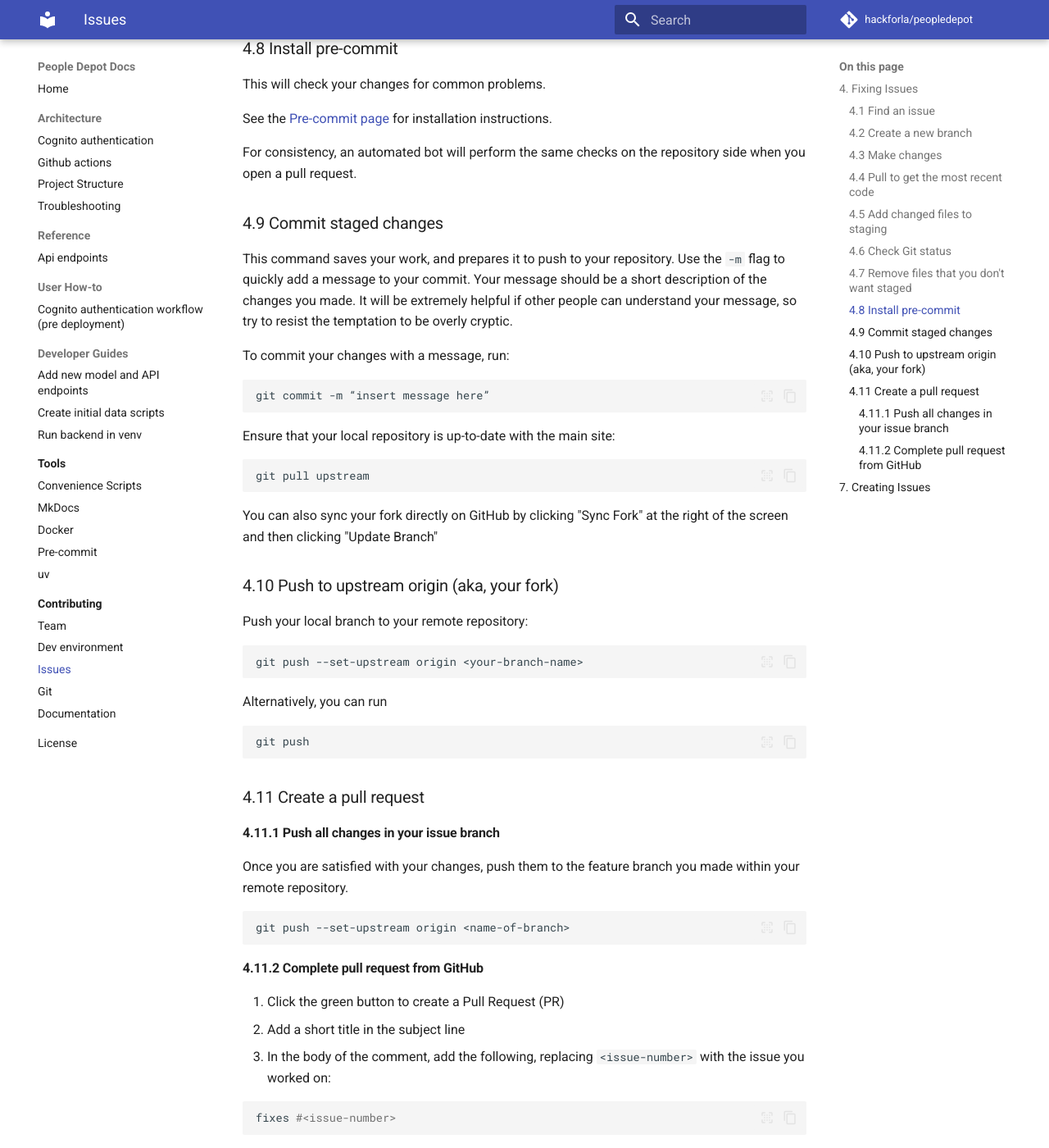
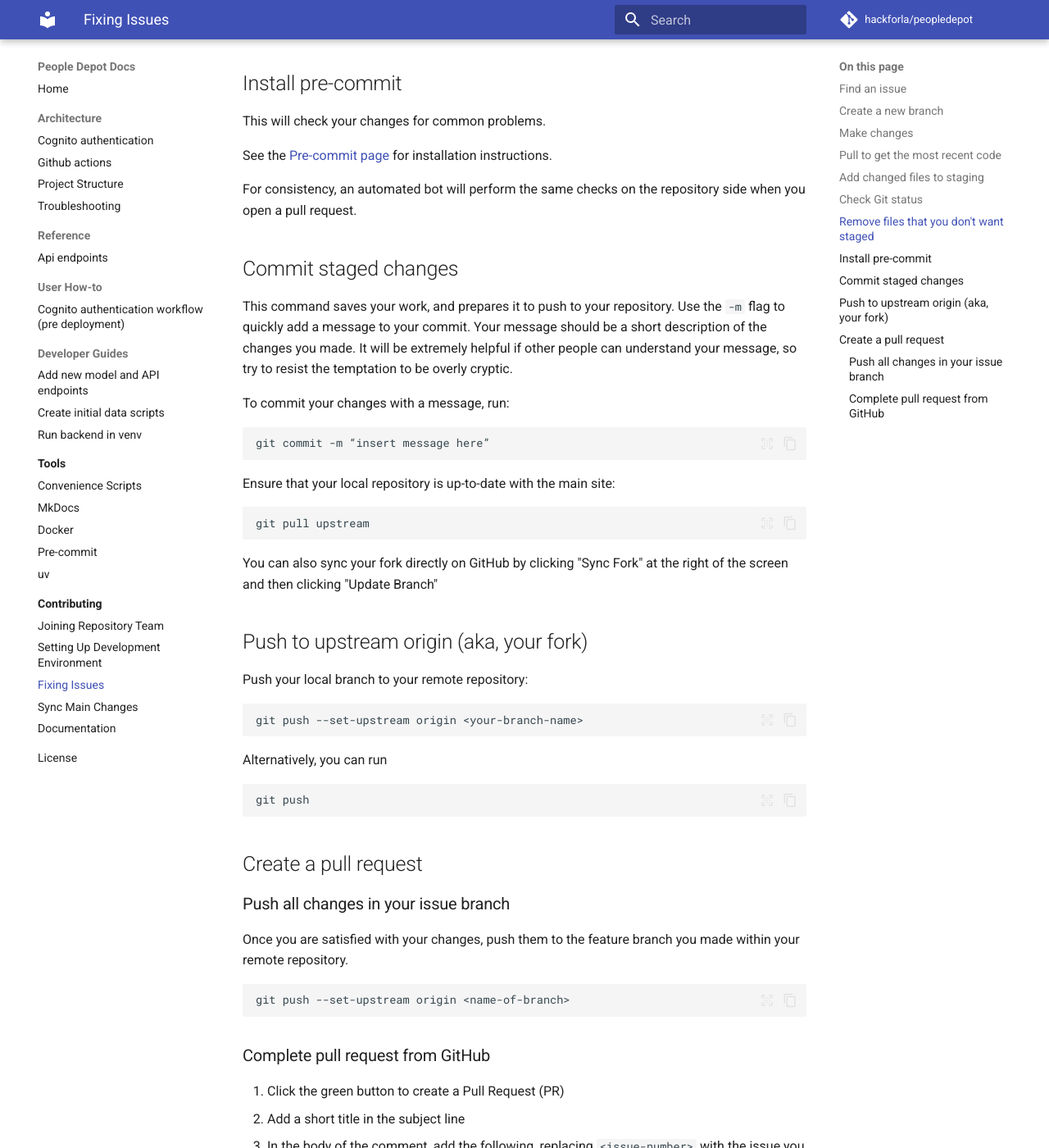
Before and after one commit to hackforla/peopledepot, an MkDocs documentation site: the page built from docs/contributing/issues.md, in a window 1280 px wide and 1400 px high, scrolled down 2357 px. Shown: the whole window at 82% size. Built offline with MkDocs 1.6.1 and Material for MkDocs 9.7.7, drawn with Linux system fonts in a browser that asks for light colours; comment, search, counter and statistics services are not loaded; some of the changed text lies outside the part shown.

Commit message:
remove all header numbering
These can be auto-generated if needed

````diff
--- a/docs/contributing/issues.md
+++ b/docs/contributing/issues.md
@@ -1,6 +1,6 @@
-## 4. Fixing Issues
+# Fixing Issues
 
-### 4.1 Find an issue
+## Find an issue
 
 Find an issue in Prioritized Backlog [here](https://github.com/hackforla/peopledepot/projects/1#column-16900748)
 
@@ -12,7 +12,7 @@
 
 If you don't have privileges, add a comment that you are working on the issue.
 
-### 4.2 Create a new branch
+## Create a new branch
 
 Once you have selected an issue to work on, create a branch for that issue.
 
@@ -42,11 +42,11 @@
 git checkout -b <new-branch-name>-15
 ```
 
-### 4.3 Make changes
+## Make changes
 
 Make changes to fix the issue.
 
-### 4.4 Pull to get the most recent code
+## Pull to get the most recent code
 
 You can probably skip this if you fix the issue on the same day that you pulled the code.
 
@@ -56,7 +56,7 @@
 
 !!! note "If you are using Visual studios code you can use the Git graphical user interface to stage your changes. For instructions check out the [Git GUI page in the website Wiki](<https://github.com/hackforla/website/wiki/How-to-Use-Git-GUI-(Graphical-user-Interface)-in-Visual-Studios-Code>)"
 
-### 4.5 Add changed files to staging
+## Add changed files to staging
 
 **Make sure you are on your issue branch (instead of `main`)**
 
@@ -78,7 +78,7 @@
 git add .
 ```
 
-### 4.6 Check Git status
+## Check Git status
 
 This command will list the files that have been staged with green text. These are the files that will be committed (saved) when you run the next command, `git commit`. Please be sure all your staged changes are relevant to the issue you are working on. If you accidentally included unrelated changes, please unstage them before making this commit, and then make a new commit for the unrelated changes. (The commands for unstaging commits are provided in the output of your `git status` command.)
 
@@ -86,7 +86,7 @@
 git status
 ```
 
-### 4.7 Remove files that you don't want staged
+## Remove files that you don't want staged
 
 This command will unstage a file that you don't want included in the commit. The specified file will not be committed (saved) when you run the next command, `git commit`. This only works if the wrong files were added, but they were not yet committed. (See [this tutorial](https://www.atlassian.com/git/tutorials/resetting-checking-out-and-reverting) for an in-depth discussion.) The file will be removed from the staging area, but not actually deleted:
 
@@ -94,7 +94,7 @@
 git reset HEAD “filename.ext”
 ```
 
-### 4.8 Install pre-commit
+## Install pre-commit
 
 This will check your changes for common problems.
 
@@ -102,7 +102,7 @@
 
 For consistency, an automated bot will perform the same checks on the repository side when you open a pull request.
 
-### 4.9 Commit staged changes
+## Commit staged changes
 
 This command saves your work, and prepares it to push to your repository. Use the `-m` flag to quickly add a message to your commit. Your message should be a short description of the changes you made. It will be extremely helpful if other people can understand your message, so try to resist the temptation to be overly cryptic.
 
@@ -120,7 +120,7 @@
 
 You can also sync your fork directly on GitHub by clicking "Sync Fork" at the right of the screen and then clicking "Update Branch"
 
-### 4.10 Push to upstream origin (aka, your fork)
+## Push to upstream origin (aka, your fork)
 
 Push your local branch to your remote repository:
 
@@ -134,9 +134,9 @@
 git push
 ```
 
-### 4.11 Create a pull request
+## Create a pull request
 
-#### 4.11.1 Push all changes in your issue branch
+### Push all changes in your issue branch
 
 Once you are satisfied with your changes, push them to the feature branch you made within your remote repository.
 
@@ -144,7 +144,7 @@
 git push --set-upstream origin <name-of-branch>
 ```
 
-#### 4.11.2 Complete pull request from GitHub
+### Complete pull request from GitHub
 
 1. Click the green button to create a Pull Request (PR)
 1. Add a short title in the subject line
@@ -158,6 +158,6 @@
 1. Click the green "Create pull request" button
 1. Add the PR to the project board
 
-## 7. Creating Issues
+# Creating Issues
 
 To create a new issue, please use the blank issue template (available when you click New Issue). If you want to create an issue for other projects to use, please create the issue in your own repository and send a slack message to one of your hack night hosts with the link.
--- a/docs/contributing/team.md
+++ b/docs/contributing/team.md
@@ -1,4 +1,4 @@
-## 1. Joining Repository Team
+# Joining Repository Team
 
 This step is optional if this is your first time fixing an issue and you want to try fixing an issue without this step.
 
````
Also changed, not shown: docs/contributing/dev_environment.md (+11 -11 lines), docs/contributing/documentation.md (+1 -1 lines), docs/contributing/git.md (+1 -1 lines).
